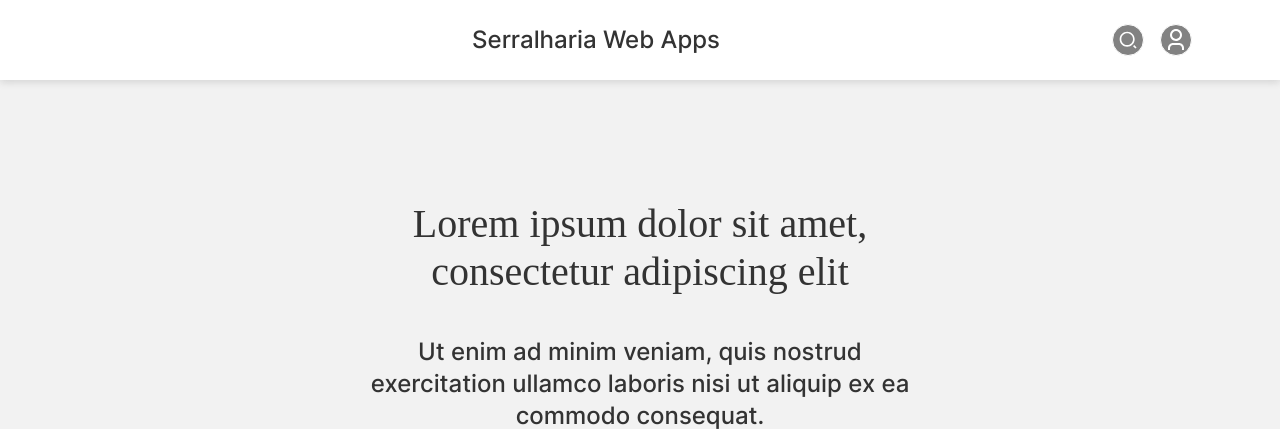
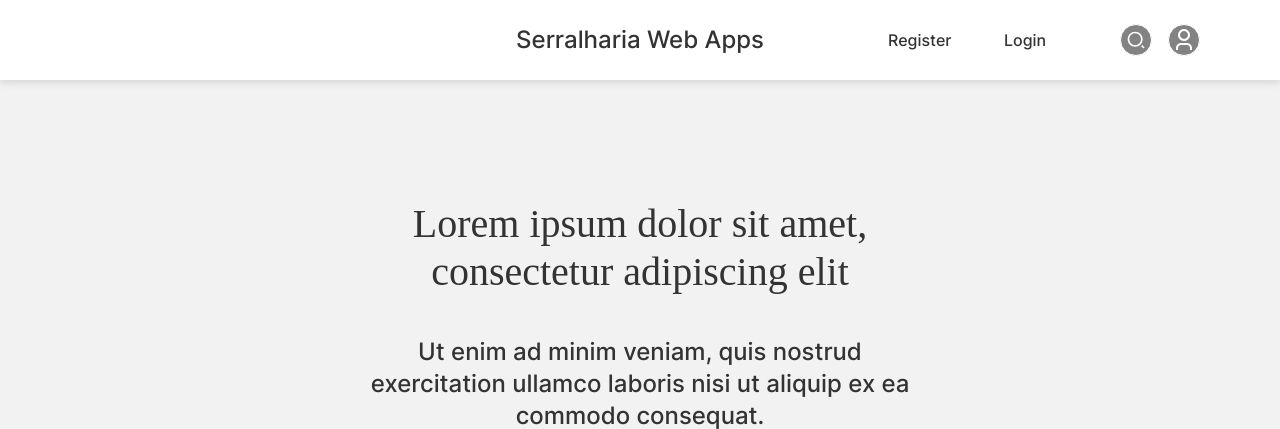
Before and after one commit to DEISI-ULHT-TFC-2022-23/TFC-DEISI323-SerralhariasWebApp, a Django app: page /app/home in a window 1280 px wide. Shown: the top 429 px of the page. Run offline with Django 4.2, Linux system fonts and the light colour scheme; data that the repository does not hold is empty; style sheets or scripts are compiled from the project's sources; parts of the project's set-up code (start-up, migrations or seed data) failed here and were passed over; some web fonts are replaced.

Commit message:
Added different Product objects to the DB, Added login and Register links to home page

```diff
--- a/app/static/css/style.css
+++ b/app/static/css/style.css
@@ -29,6 +29,7 @@
   height: 80px;
   position: relative;
   background-color: #FFFFFF;
+  text-align: justify;
   -webkit-box-shadow: 0px 2px 8px rgba(79, 79, 79, 0.2);
           box-shadow: 0px 2px 8px rgba(79, 79, 79, 0.2);
   display: -webkit-box;
@@ -70,37 +71,56 @@
   background-image: url(../assets/icons/burguer.svg);
   cursor: pointer;
 }
+.header .header_actions_blank{
+  width: 33.3%;
+}
+
 .header .title {
+  width: 33.3%;
   color: #333333;
   font-family: "Inter-Medium";
   font-size: 24px;
   line-height: 32px;
+  text-align: center;
+
 }
 .header .header_actions {
-  width: 88px;
-  display: -webkit-box;
-  display: -ms-flexbox;
+  width: 33.3%;
   display: flex;
-  -webkit-box-orient: horizontal;
-  -webkit-box-direction: normal;
-      -ms-flex-direction: row;
-          flex-direction: row;
-  -webkit-box-align: start;
-      -ms-flex-align: start;
-          align-items: flex-start;
   gap: 16px;
+  text-align: right;
+  justify-content: flex-end;
+}
+
+.header .header_actions .registerBtn{
+  width: 100px;
+  height: 32px;
+  line-height: 32px;
+  font-family: "Inter-Medium";
+  color: #333333;
+  text-align: left;
+}
+.header .header_actions .loginBtn{
+  width: 100px;
+  height: 32px;
+  line-height: 32px;
+  font-family: "Inter-Medium";
+  color: #333333;
+  text-align: left;
 }
 .header .header_actions #search {
   width: 32px;
   height: 32px;
   background-image: url(../assets/icons/search.svg);
   cursor: pointer;
+  text-align: right;
 }
 .header .header_actions #avatar {
   width: 32px;
   height: 32px;
   background-image: url(../assets/icons/avatar.svg);
   cursor: pointer;
+  text-align: right;
 }
 
 /*colors*/
--- a/app/templates/proj/base.html
+++ b/app/templates/proj/base.html
@@ -15,6 +15,8 @@
         <!--blank canvas to center title element. Could be used for burger menu in the future-->
         <span class="title">Serralharia Web Apps</span>
         <div class="header_actions">
+            <a style="text-decoration:none" href="{% url 'register' %}" class="registerBtn">Register</a>
+            <a style="text-decoration:none" href="{% url 'login' %}" class="loginBtn">Login</a>
             <span id="search"></span>
             <span id="avatar"></span>
         </div>
--- a/app/templates/proj/category.html
+++ b/app/templates/proj/category.html
@@ -36,7 +36,7 @@
                                 <span class="item_type">{{ product.type }}</span>
                             </div>
                             <!-- Render the product price -->
-                            <span class="item_price">{{ product.price }}€</span>
+                            <span class="item_price">{{ product.price }}</span>
                         </div>
                         <span class="favorite"></span>
                     </div>
--- a/app/templates/proj/home.html
+++ b/app/templates/proj/home.html
@@ -44,7 +44,7 @@
                                 <span class="item_type">{{ product.type }}</span>
                             </div>
                             <!-- Render the product price -->
-                            <span class="item_price">{{ product.price }}€</span>
+                            <span class="item_price">{{ product.price }}</span>
                         </div>
                         <span class="favorite"></span>
                     </div>
--- a/app/urls.py
+++ b/app/urls.py
@@ -2,8 +2,8 @@ from django.urls import path
 from .import views
 
 urlpatterns = [
+    path('home', views.home_page_view, name = 'home'),
     path('base', views.base_page_view, name = 'base'),
-    path('home', views.home_page_view, name = 'home'),
     path('register', views.register_page_view, name = 'register'),
     path('login', views.login_page_view, name = 'login'),
     path('addProduct', views.add_product_page_view, name = 'addProduct'),
--- a/style/components/header.css
+++ b/style/components/header.css
@@ -50,6 +50,7 @@
   font-family: "Inter-Medium";
   font-size: 24px;
   line-height: 32px;
+  text-align: right;
 }
 .header .header_actions {
   width: 88px;
--- a/style/components/header.scss
+++ b/style/components/header.scss
@@ -38,6 +38,7 @@
         font-family: "Inter-Medium";
         font-size: $large-text;
         line-height: $LH-large-text;
+        text-align: right;
     }
 
     .header_actions{
@@ -46,6 +47,13 @@
         flex-direction: row;
         align-items: flex-start;
         gap:16px;
+
+        #register{
+            width:32px;
+            height:32px;
+            line-height: 32px;
+            font-family: "Inter-Medium";
+        }
 
         #search{
             width:32px;
--- a/style/style.css
+++ b/style/style.css
@@ -57,6 +57,7 @@
   font-family: "Inter-Medium";
   font-size: 24px;
   line-height: 32px;
+  text-align: left;
 }
 .header .header_actions {
   width: 88px;
@@ -65,6 +66,7 @@
   align-items: flex-start;
   gap: 16px;
 }
+
 .header .header_actions #search {
   width: 32px;
   height: 32px;
```
Also changed, not shown: 1 other file.
